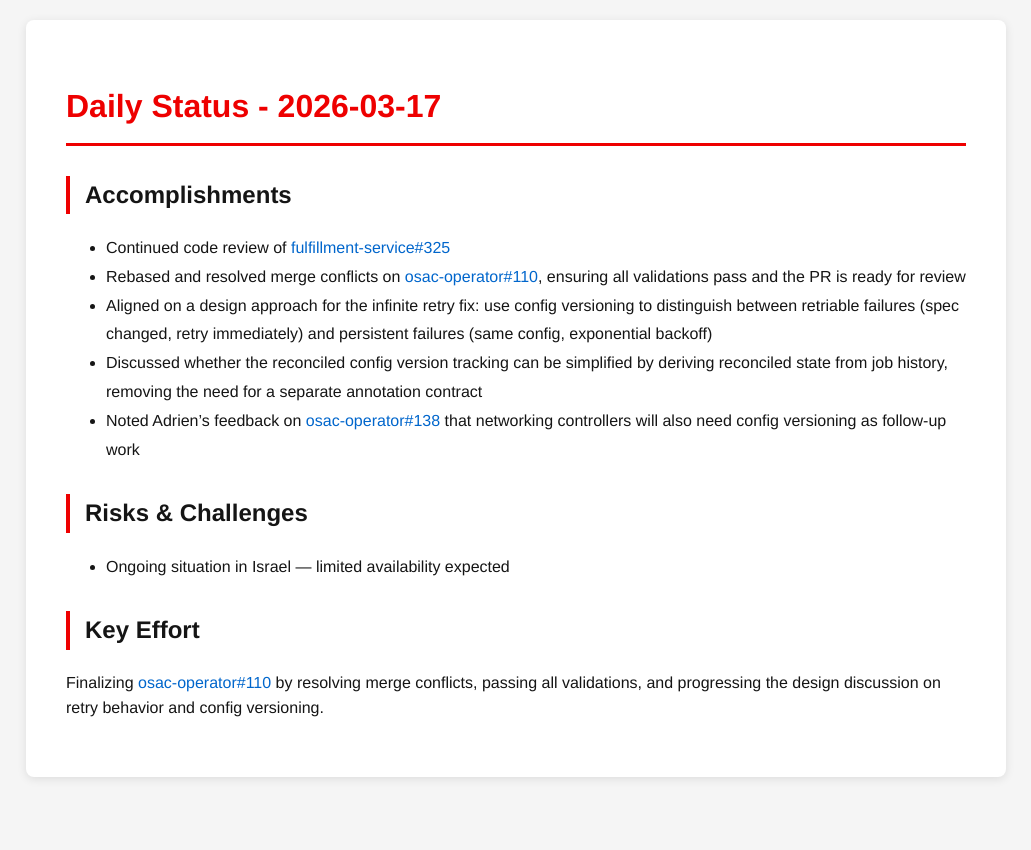
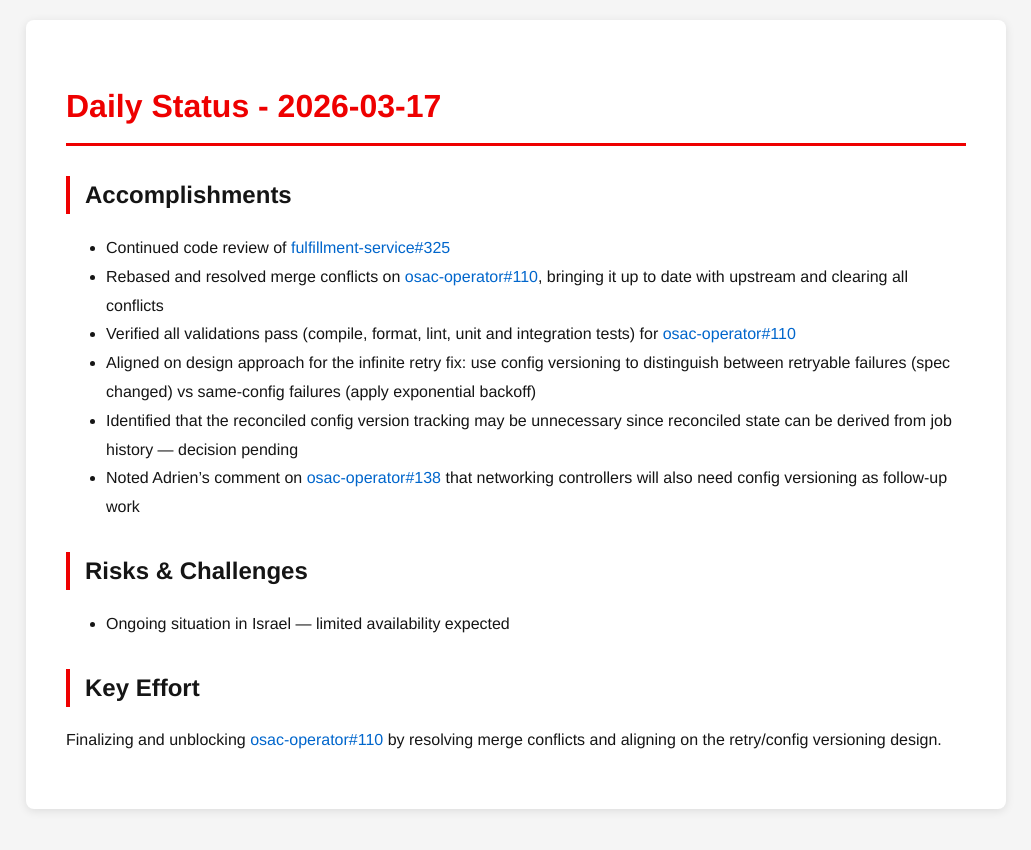
Before and after one commit to tzvatot/daily-status, a Jekyll site: the page built from 2026-03-17.md, in a window 1280 px wide. Shown: the top 850 px of the page, without its empty margins (124-1155 px from the left). Built offline with Jekyll 4.4.1, drawn with Linux system fonts in a browser that asks for light colours.

Commit message:
Daily status update - 2026-03-17

```diff
--- a/2026-03-17.md
+++ b/2026-03-17.md
@@ -8,13 +8,14 @@ date: 2026-03-17
 
 ## Accomplishments
 - Continued code review of [fulfillment-service#325](https://github.com/osac-project/fulfillment-service/pull/325)
-- Rebased and resolved merge conflicts on [osac-operator#110](https://github.com/osac-project/osac-operator/pull/110), ensuring all validations pass and the PR is ready for review
-- Aligned on a design approach for the infinite retry fix: use config versioning to distinguish between retriable failures (spec changed, retry immediately) and persistent failures (same config, exponential backoff)
-- Discussed whether the reconciled config version tracking can be simplified by deriving reconciled state from job history, removing the need for a separate annotation contract
-- Noted Adrien's feedback on [osac-operator#138](https://github.com/osac-project/osac-operator/pull/138) that networking controllers will also need config versioning as follow-up work
+- Rebased and resolved merge conflicts on [osac-operator#110](https://github.com/osac-project/osac-operator/pull/110), bringing it up to date with upstream and clearing all conflicts
+- Verified all validations pass (compile, format, lint, unit and integration tests) for [osac-operator#110](https://github.com/osac-project/osac-operator/pull/110)
+- Aligned on design approach for the infinite retry fix: use config versioning to distinguish between retryable failures (spec changed) vs same-config failures (apply exponential backoff)
+- Identified that the reconciled config version tracking may be unnecessary since reconciled state can be derived from job history — decision pending
+- Noted Adrien's comment on [osac-operator#138](https://github.com/osac-project/osac-operator/pull/138) that networking controllers will also need config versioning as follow-up work
 
 ## Risks & Challenges
 - Ongoing situation in Israel — limited availability expected
 
 ## Key Effort
-Finalizing [osac-operator#110](https://github.com/osac-project/osac-operator/pull/110) by resolving merge conflicts, passing all validations, and progressing the design discussion on retry behavior and config versioning.
+Finalizing and unblocking [osac-operator#110](https://github.com/osac-project/osac-operator/pull/110) by resolving merge conflicts and aligning on the retry/config versioning design.
```
